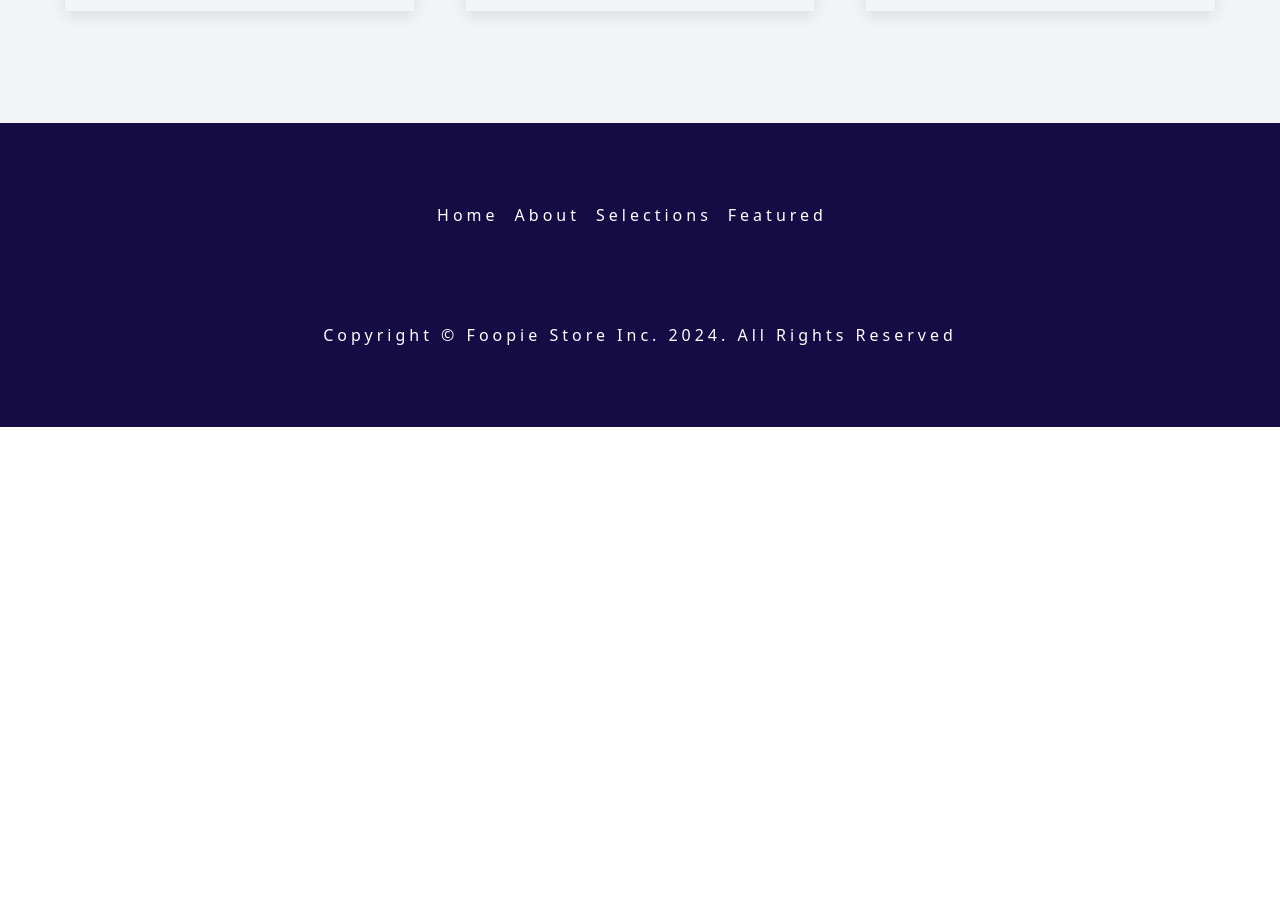
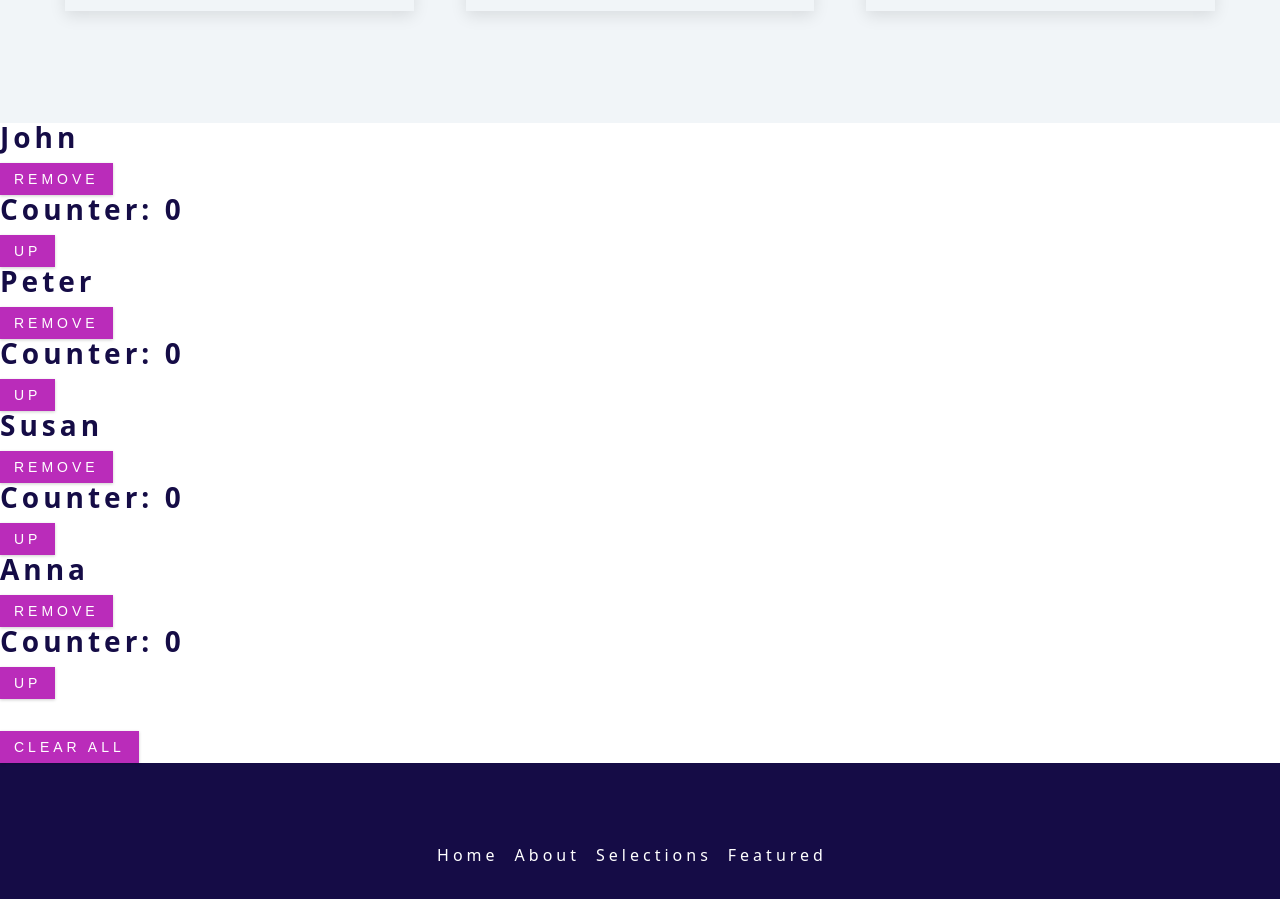
Before and after one commit to JulieGunawan/foopie-vite, a React (Vite) app: page / in a window 1280 px wide. Shown: the part 2380-3279 px from the top of the page. Before the commit the page ends 2807 px from the top, so only its background shows below. Built offline with nearby package versions, Linux system fonts and the light colour scheme.

Commit message:
getting around debouncer, use the settimer to catch all the click

```diff
--- a/src/App.jsx
+++ b/src/App.jsx
@@ -7,7 +7,7 @@ import Footer from "./components/Footer";
 import About from "./components/About";
 import Selections from "./components/Selections";
 import FoopieList from "./components/FoopieList";
-import Object from "./components/Object";
+import Counter from "./components/Counter";
 
 function App() {
   const [count, setCount] = useState(0);
@@ -19,6 +19,7 @@ function App() {
       <About />
       <Selections />
       <FoopieList />
+      <Counter />
       <Footer />
     </div>
   );
--- a/src/components/Counter.jsx
+++ b/src/components/Counter.jsx
@@ -3,6 +3,7 @@ import { data } from "../data";
 
 const Counter = () => {
   const [people, setPeople] = React.useState(data);
+  const [value, setValue] = React.useState(0);
   const removeItem = (id) => {
     console.log(id);
     const newArray = people.filter((person) => person.id !== id);
@@ -13,12 +14,21 @@ const Counter = () => {
     setPeople([]);
   };
 
+  const increaseCount = () => {
+    setTimeout(() => {
+      setValue((currentValue) => {
+        return currentValue + 1;
+      });
+    }, 2000);
+  };
+
   return (
     <div>
       {people.map((person) => {
         const { id, name } = person;
         return (
           <div key={id}>
+            <div className="people">
               <h3>{name}</h3>
               <button
                 type="button"
@@ -27,6 +37,13 @@ const Counter = () => {
               >
                 remove
               </button>
+            </div>
+            <div className="counter">
+              <h3>Counter: {value}</h3>
+              <button type="button" className="btn" onClick={increaseCount}>
+                Up
+              </button>
+            </div>
           </div>
         );
       })}
```
Lines whose indentation alone changed are shown as unchanged.
